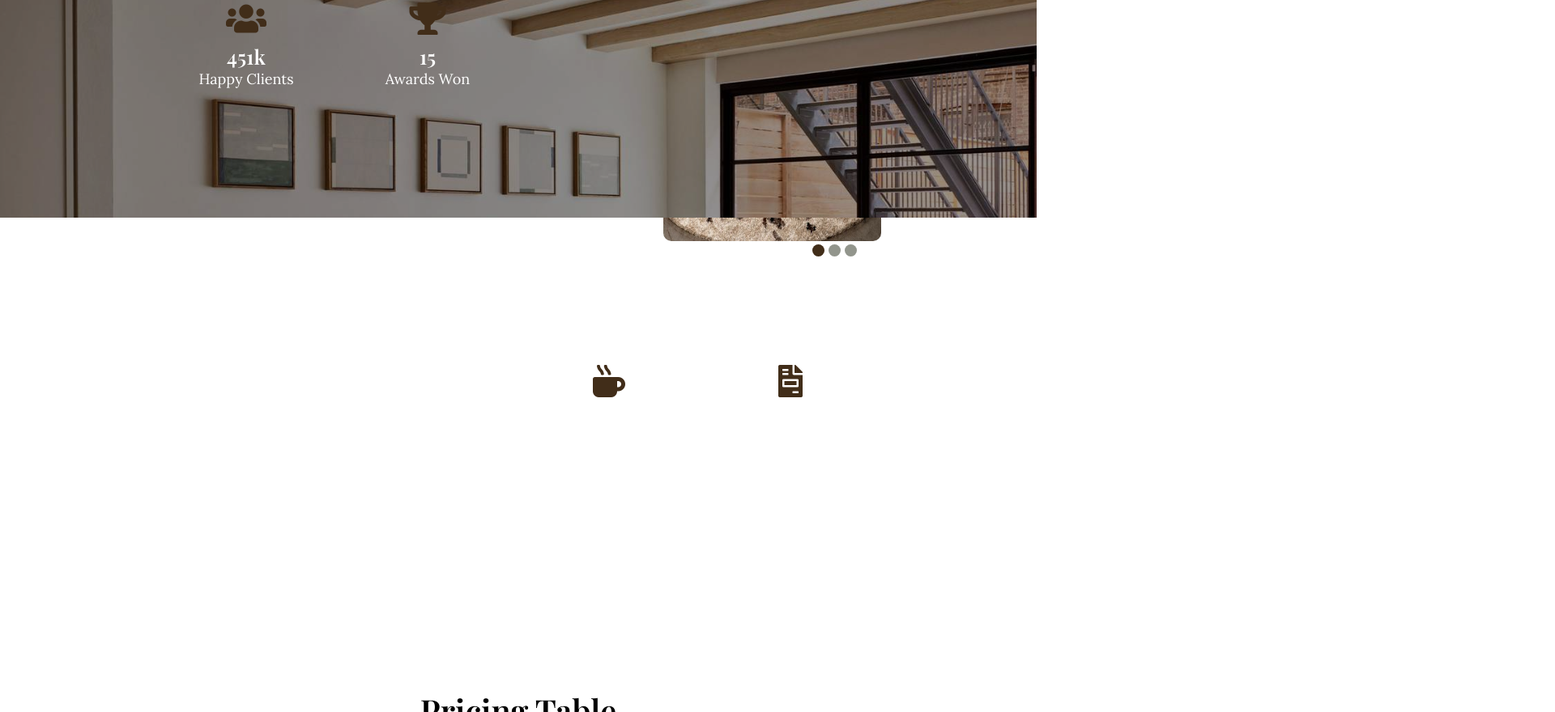
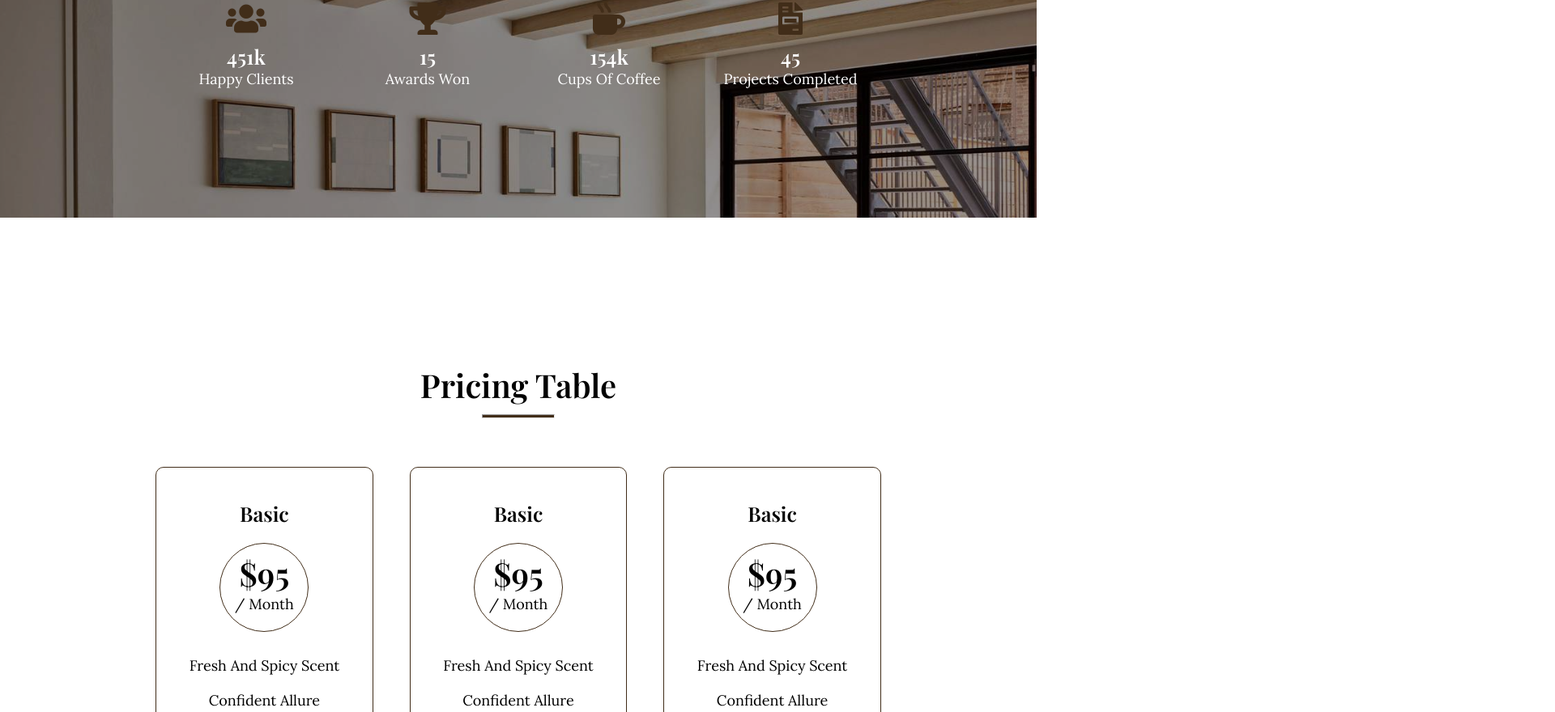
Before and after one commit to ahmeddiaa79/project1, a plain HTML site: page index.html in a window 1280 px wide. Shown: the part 3631-4511 px from the top of the page at 81% size, 1920 px wide, since content can reach past the window. Drawn offline with nearby package versions, Linux system fonts and the light colour scheme.

Commit message:
Add files via upload

```diff
--- a/css/style.css
+++ b/css/style.css
@@ -389,6 +389,7 @@ body, p, a, button {
 
 .offer-card {
     width: 30%;
+    height: 200px;
     float: left;
     margin-bottom: 50px;
     padding: 25px 10px 25px 40px;
@@ -555,13 +556,12 @@ padding: 20px 0;
     width: 70%;
     height: 100%;
     margin: auto;
-    position: relative;
-    z-index: 1;
 }
 .sec6-card{
     width: 25%;
-    height: 100%;
     float: left;
+    position: relative;
+    z-index: 1;
     margin-top: 15%;
 }
 .sec6-icon{
@@ -580,14 +580,14 @@ padding: 20px 0;
 /* **********************************sec7************************************ */
 .price-cotainer{
     width: 70%;
-    height: 100vh;
+    height: 80vh;
     margin: auto;
     text-align: center;
 }
 .price-cotainer-title {
     font-size: 40px;
     padding: 10px;
-    /* margin-top: 160px; */
+    margin-top: 170px;
 }
 .price-cotainer hr{
     width: 10%;
@@ -794,7 +794,6 @@ padding: 20px 0;
     height:220px;
     margin: auto;
     position: relative;
-    /* overflow: auto; */
 }
 .ourteam-img::after{
     position: absolute;
@@ -828,7 +827,6 @@ padding: 20px 0;
     background-color: #412d19;
     z-index: 2;
     visibility: hidden;
-    /* padding: 5px; */
 }
 .ourteam-caard:hover .ourteam-icons{
     visibility: visible;
@@ -842,7 +840,7 @@ padding: 20px 0;
 /* **************************************sec10************************************* */
 .news-container{
     width: 70%;
-    height: 80vh;
+    height: 85vh;
     margin: auto;
     text-align: center;
 }
```
